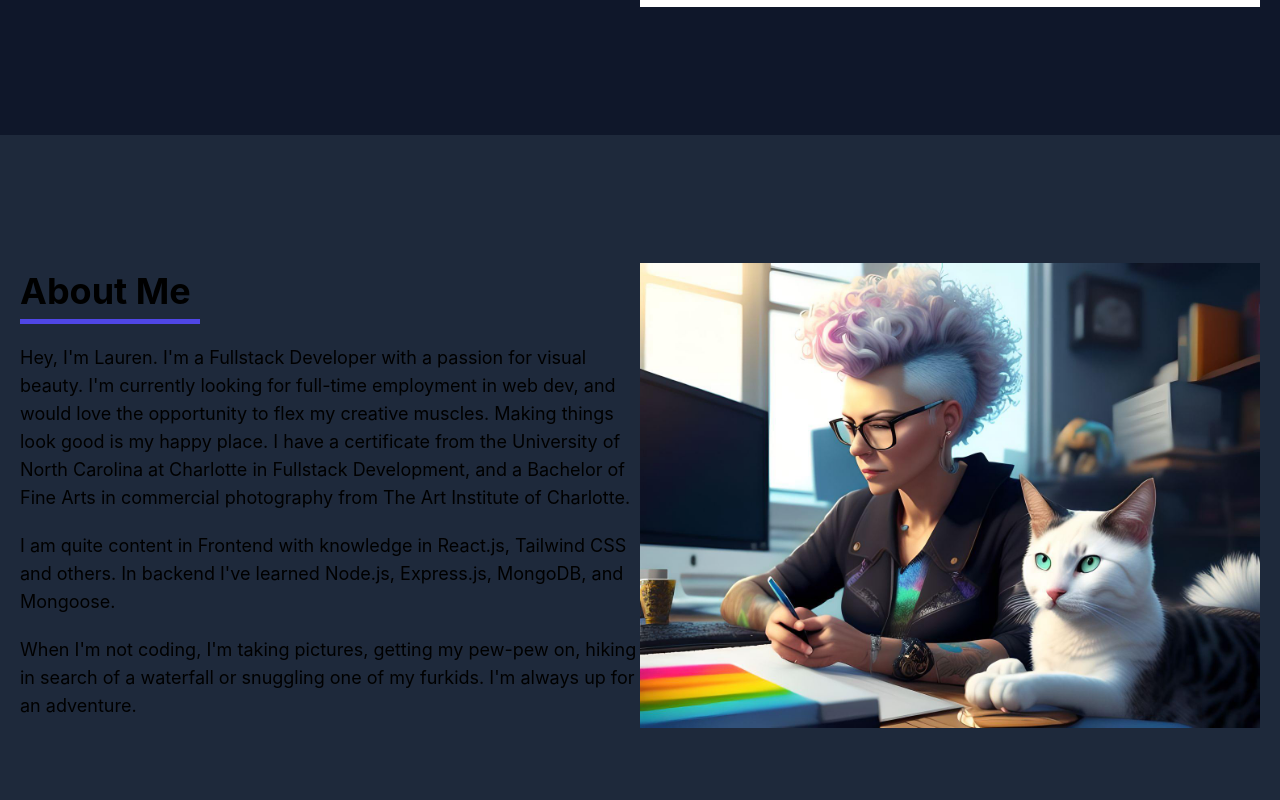
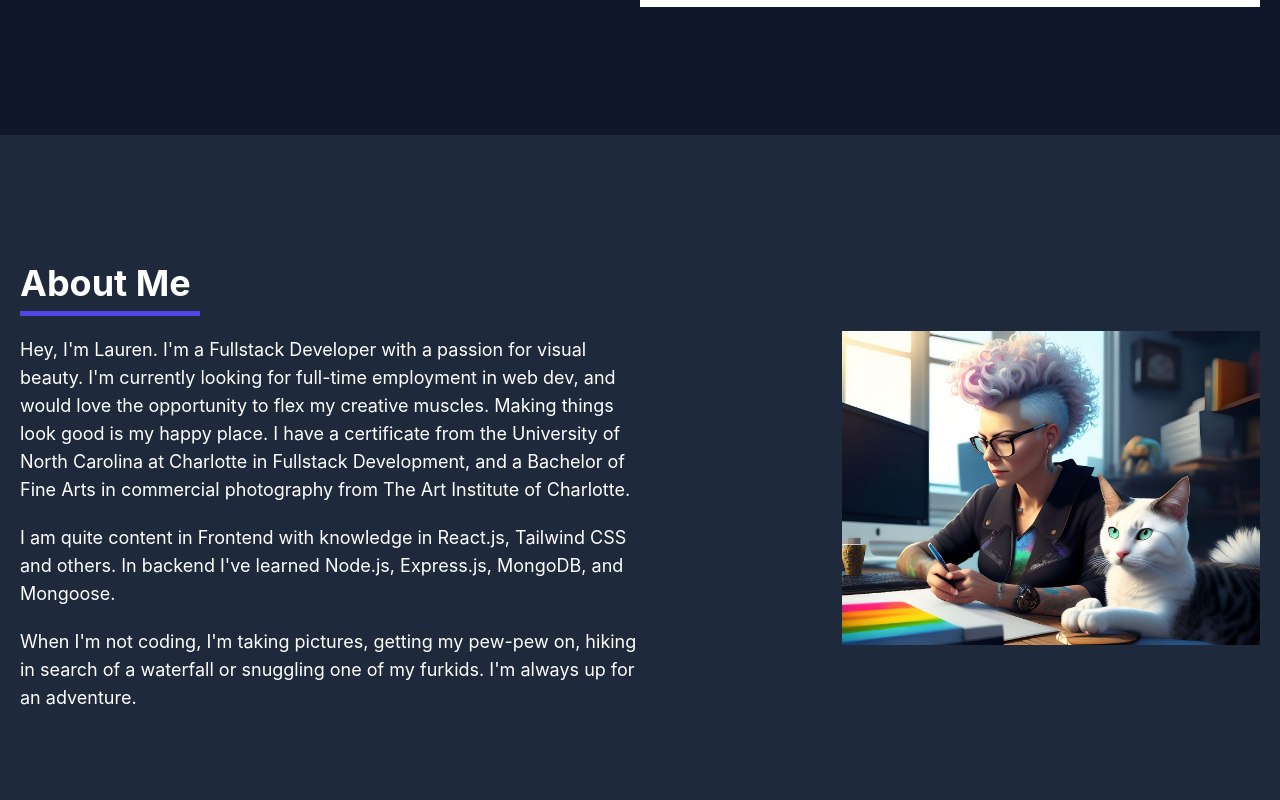
Before and after one commit to ltuckr/Portfolio, a React (Create React App) app in the folder my-project/: page / in a window 1280 px wide. Shown: the part 740-1540 px from the top of the page. Built offline with nearby package versions, Linux system fonts and the light colour scheme.

Commit message:
image size and padding change in about

```diff
--- a/my-project/src/components/About.js
+++ b/my-project/src/components/About.js
@@ -3,7 +3,7 @@
 
 const About = () => {
   return (
-    <section className="bg-secondary text-purple px-5 py-32" id="about">
+    <section className="bg-secondary text-white px-5 py-32" id="about">
       <div className="container mx-auto grid md:grid-cols-2 items-center justify-center md:justify-between">
         <div className="about-info">
           <h2 className="text-4xl font-bold mb-5 border-b-[5px] w-[180px] border-indigo-600 pb-2">
@@ -33,7 +33,7 @@
             src={AboutImg}
 
             alt="female coder and her cat illustration"
-            className="lgw-[80%] md:ml-auto"
+            className="lg:w-[70%] md:ml-auto pl-4"
           />
         </div>
       </div>
```
